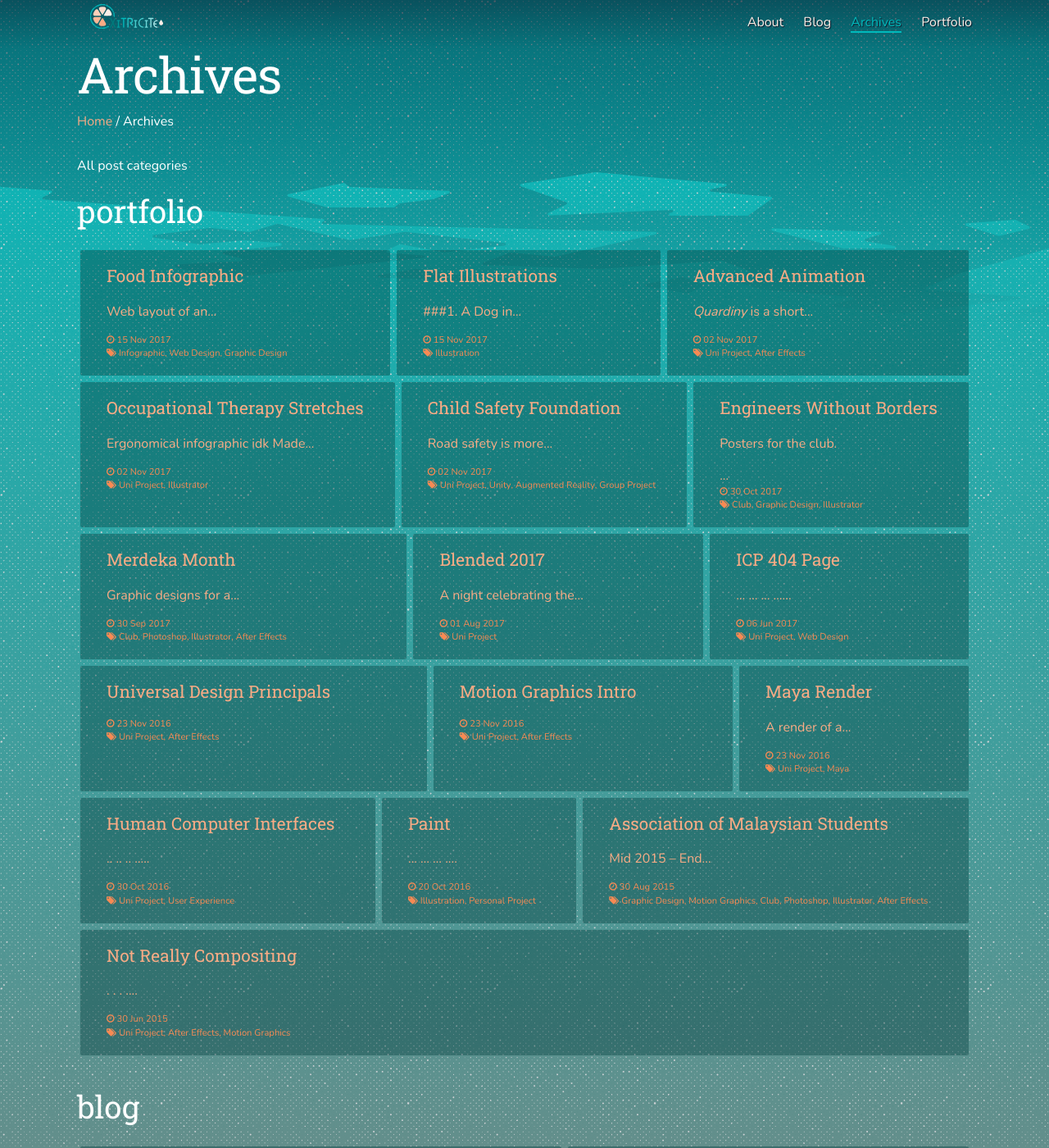
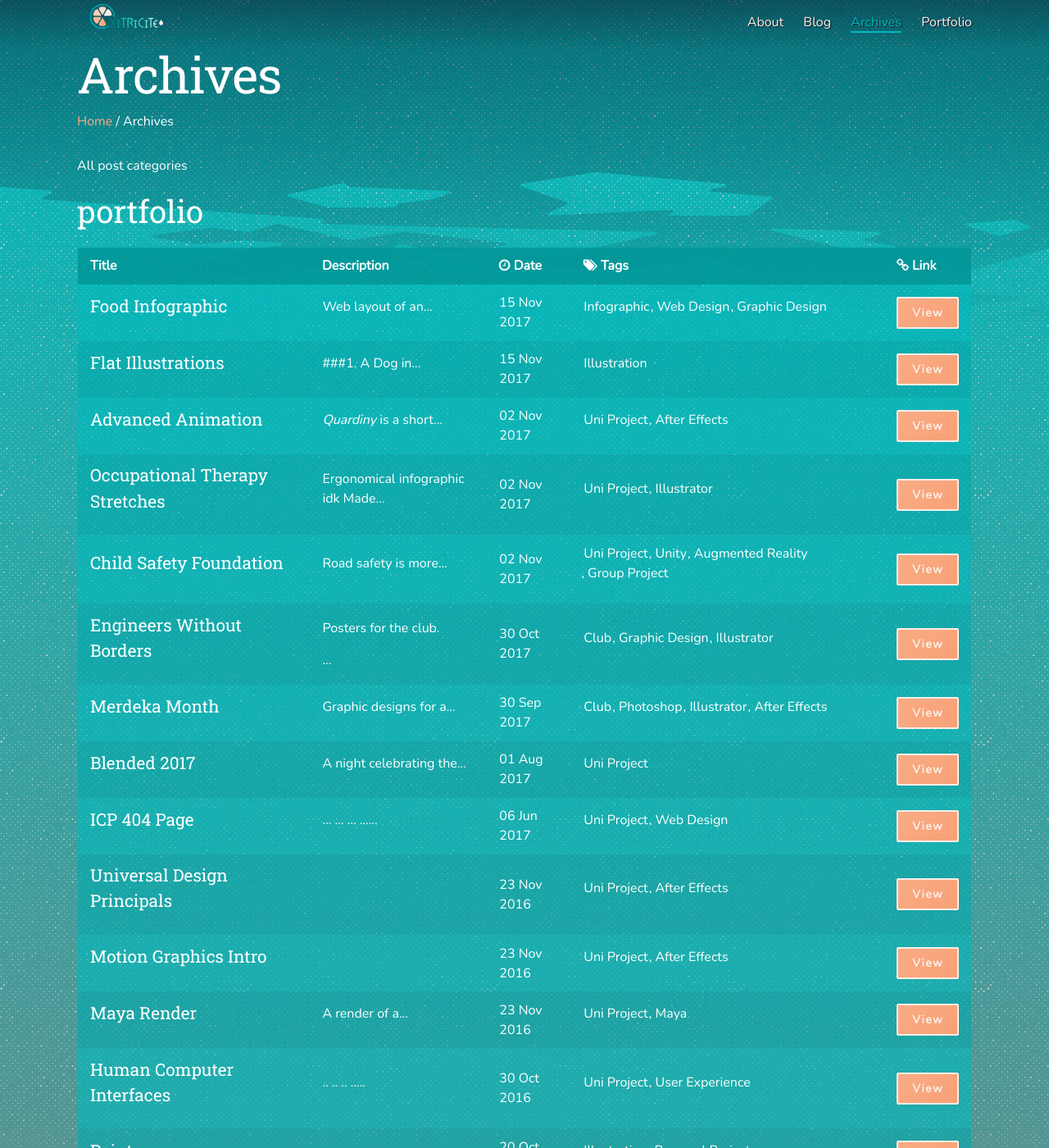
Before and after one commit to xitricite/m3m3, a Jekyll site: the page built from archives/index.html, in a window 1280 px wide and 1400 px high. Shown: the whole window at 82% size. Built offline with Jekyll 4.4.1, drawn with Linux system fonts in a browser that asks for light colours; nearby versions of some CDN libraries; some of the changed text lies outside the part shown.

Commit message:
Bug Fixes, to do add 👳😅

```diff
--- a/_posts/portfolio/2017-10-13-rain.markdown
+++ b/_posts/portfolio/2017-10-13-rain.markdown
@@ -26,7 +26,7 @@ image:
   - 'https://s26.postimg.org/9e0jqt46x/rise.png'
 
 image-thumb:
-  - "http://res.cloudinary.com/xitricite/image/upload/c_scale,w_600/v1511446392/RAIN_DOG_2x_jv71o8.png"
+  - 'http://res.cloudinary.com/xitricite/image/upload/c_scale,w_600/v1511446392/RAIN_DOG_2x_jv71o8.png'
   - 'https://s26.postimg.org/lelzrjbll/land.png'
   - 'https://s26.postimg.org/4s4figinp/rise.png'
 
--- a/_sass/_base.scss
+++ b/_sass/_base.scss
@@ -266,22 +266,25 @@ table {
   text-align: $table-text-align;
   color: lighten($brand-color, 90%);
   border-collapse: collapse;
-  border: 1px solid $side-color-light;
+  // border: 1px solid $side-color-light;
+  thead {
+    background-color: transparentize($brand-color-dark, 0.4);
+  }
   tr {
+    background-color: transparentize($brand-color, 0.4);
     &:nth-child(even) {
-      background-color: lighten($side-color-light, 6%);
+      background-color: transparentize(darken($brand-color,3), 0.4);
     }
   }
   th, td {
     padding: ($spacing-unit / 3) ($spacing-unit / 2);
   }
   th {
-    background-color: lighten($side-color-light, 3%);
-    border: 1px solid darken($side-color-light, 4%);
-    border-bottom-color: darken($side-color-light, 12%);
+    // border: 1px solid darken($side-color-light, 4%);
+    // border-bottom-color: darken($side-color-light, 12%);
   }
   td {
-    border: 1px solid $side-color-light;
+    // border: 1px solid $side-color-light;
   }
 }
 
--- a/_sass/_layout.scss
+++ b/_sass/_layout.scss
@@ -609,3 +609,77 @@ a.post-cover:hover {
         float: right;
     }
 }
+
+// TABLE
+table,
+.pure-table,
+.pure-table td,
+.pure-table th,
+tr,
+td {
+    border: none;
+    border: 1px solid transparent;
+}
+
+table {
+    border-radius: 5px;
+    overflow: hidden;
+}
+
+.pure-table thead,
+.pure-table tr {
+    background-color: transparentize($brand-color, 0.4);
+}
+
+.pure-table tr:nth-child(even) {
+    background-color: transparentize(darken($brand-color,3), 0.4);
+}
+
+table.sortable th:not(.sorttable_sorted):not(.sorttable_sorted_reverse):not(.sorttable_nosort):after {
+    content: " \25B4\25BE"
+}
+
+@include media-query($on-laptop) {
+
+    /* Force table to not be like tables anymore */
+    table,
+    thead,
+    tbody,
+    th,
+    td,
+    tr {
+        display: block;
+    }
+
+    /* Hide table headers (but not display: none;, for accessibility) */
+    thead tr {
+        position: absolute;
+        top: -9999px;
+        left: -9999px;
+    }
+
+    td {
+        /* Behave  like a "row" */
+        position: relative;
+    }
+
+    .archive-table {
+        td:before {
+            display: block;
+            color: lighten($side-color,3);
+            font-family: FontAwesome;
+        }
+        td:nth-of-type(1):before {
+            content: "Title";
+        }
+        td:nth-of-type(2):before {
+            content: "Description";
+        }
+        td:nth-of-type(3):before {
+            content: "\f017 Date";
+        }
+        td:nth-of-type(4):before {
+            content: "\f02c Tags";
+        }
+    }
+}
--- a/about.html
+++ b/about.html
@@ -23,6 +23,7 @@ permalink: /about/
         </li>
         <li>these tutorials
           <ul class="flat-list">
+            <li><a href="https://css-tricks.com/responsive-data-tables/">This tut</a></li>
             <li><a href="http://w3bits.com/flexbox-masonry/">This tut</a></li>
             <li><a href="https://aevyz.github.io/adv-jekyll/Creating-A-Category-Based-Pager-In-Liquid.html">Creating a Category Based Pagination in Liquid for Jekyll without Gems</a></li>
 
--- a/archives/index.html
+++ b/archives/index.html
@@ -13,21 +13,46 @@ https://blog.webjeda.com/jekyll-categories/
 {% for category in site.categories %} {% capture category_name %}{{ category | first }}{% endcapture %}
 <div class="post-content" id="#{{ category_name | capitalize }}">
     <h2 class="category-head">{{ category_name }}</h2>
-
-    <div class="photoGrid">
-    {% for post in site.categories[category_name] %}
-    <a class="plain" href="{{ site.baseurl }}{{ post.url }}">
-        <h4>{{post.title}}</h4>
-        {{ post.content | truncatewords: 4 }} {% assign date_format = site.minima.date_format | default: "%b %-d, %Y" %}
-        <div class="post-meta">
-            <span class="fa fa-clock-o"></span> {{ post.date | date: date_format | date_to_string }} {% if post.tags %}
-            <ul class="listed">
-                <span class="fa fa-tags"></span> {% for item in post.tags %}
+    <table class="archive-table">
+        <thead>
+        <tr>
+            <th>Title</th>
+            <th>Description</th>
+            <th><span class="fa fa-clock-o"></span>&nbsp;Date</th>
+            <th><span class="fa fa-tags"></span>&nbsp;Tags</th>
+            <th><span class="fa fa-link"></span>&nbsp;Link</th>
+        </tr>
+    </thead>
+        <tbody>
+        {% for post in site.categories[category_name] %}
+            <tr>
+                <td><h4>{{post.title}}</h4></td>
+                <td>{{ post.content | truncatewords: 4 }}</td>
+                <td>{{ post.date | date_to_string }}</td>
+                <td><ul class="listed">{% if post.tags %}
+                {% for item in post.tags %}
                 <li>{{ item }}</li>
-                {% endfor %} {% endif %}
-        </div>
-    </a>
-    {% endfor %}
-    </div>
+                {% endfor %} {% endif %}</ul></td>
+                <td><a class="btn" href="{{ site.baseurl }}{{ post.url }}">View</a></td>
+            </tr>
+        {% endfor %}
+    </tbody>
+    </table>
 </div>
 {% endfor %}
+
+{% comment %}{% raw %}
+<!--{% for post in site.categories[category_name] %}-->
+<!--<a class="plain" href="{{ site.baseurl }}{{ post.url }}">-->
+<!--    <h4>{{post.title}}</h4>-->
+<!--    {{ post.content | truncatewords: 4 }} {% assign date_format = site.minima.date_format | default: "%b %-d, %Y" %}-->
+<!--    <div class="post-meta">-->
+<!--        <span class="fa fa-clock-o"></span> {{ post.date | date: date_format | date_to_string }} {% if post.tags %}-->
+<!--        <ul class="listed">-->
+<!--            <span class="fa fa-tags"></span> {% for item in post.tags %}-->
+<!--            <li>{{ item }}</li>-->
+<!--            {% endfor %} {% endif %}-->
+<!--    </div>-->
+<!--</a>-->
+<!--{% endfor %}-->
+{% endraw %}{% endcomment %}
```
Also changed, not shown: README.md.
